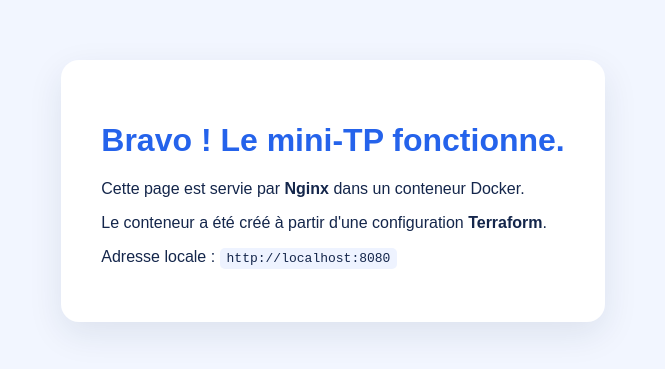
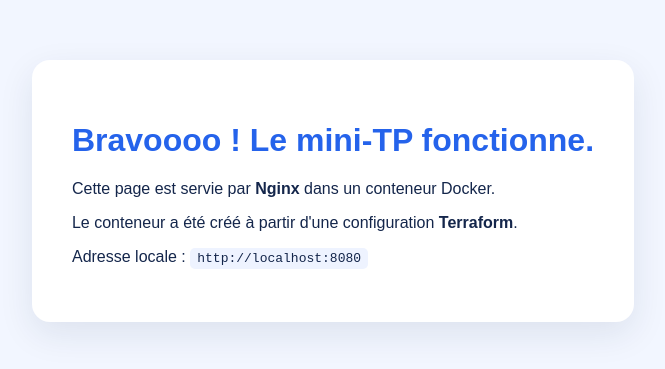
Before and after one commit to tesnim4/miniTP-CICD-IaC, a plain HTML site: page app/index.html in a window 1280 px wide. Shown: the part 209-578 px from the top of the page, without its empty margins (307-972 px from the left). Drawn offline with Linux system fonts and the light colour scheme.

Commit message:
changer fichier index

```diff
--- a/app/index.html
+++ b/app/index.html
@@ -13,7 +13,7 @@
 </head>
 <body>
   <main>
-    <h1>Bravo ! Le mini-TP fonctionne.</h1>
+    <h1>Bravoooo ! Le mini-TP fonctionne.</h1>
     <p>Cette page est servie par <strong>Nginx</strong> dans un conteneur Docker.</p>
     <p>Le conteneur a été créé à partir d'une configuration <strong>Terraform</strong>.</p>
     <p>Adresse locale : <code>http://localhost:8080</code></p>
```
